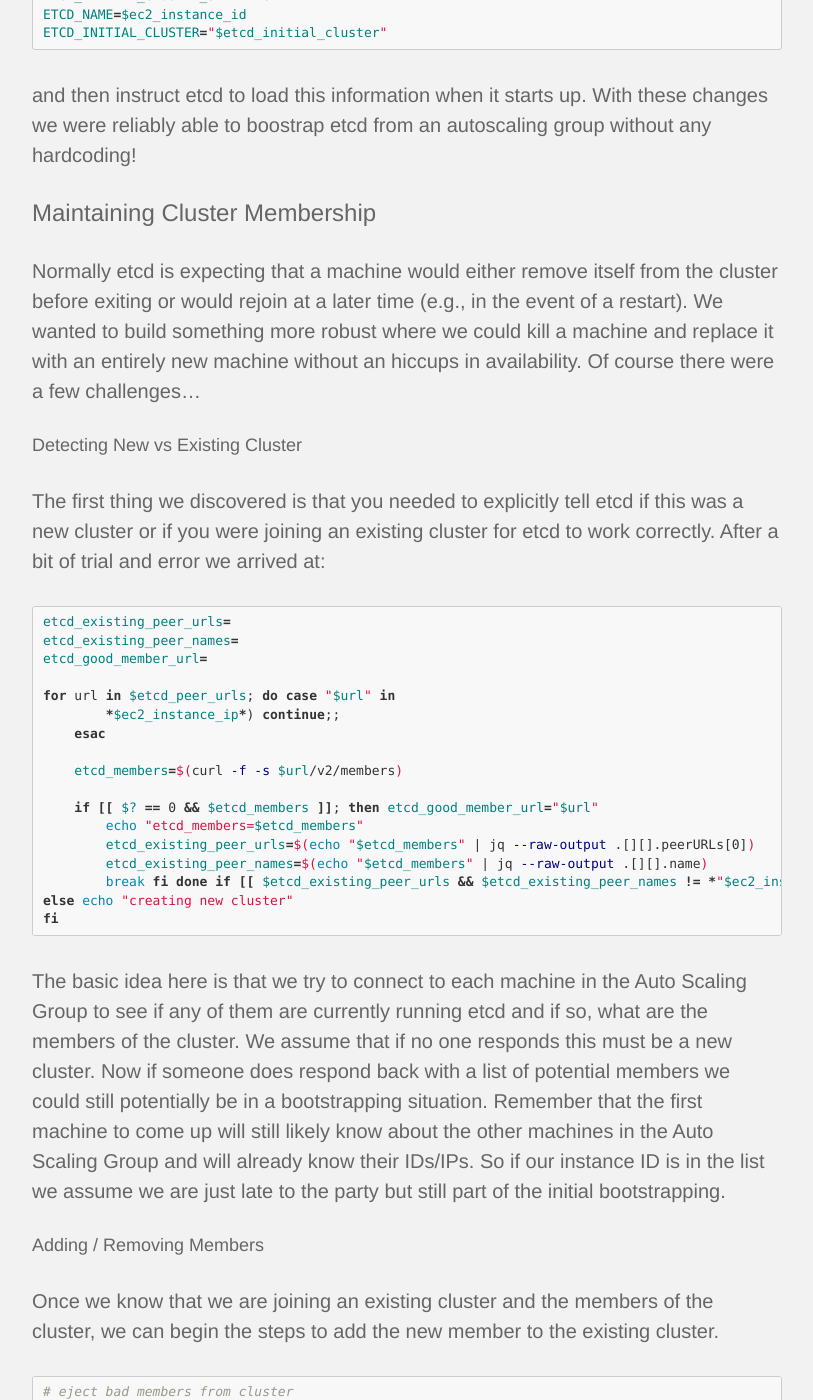
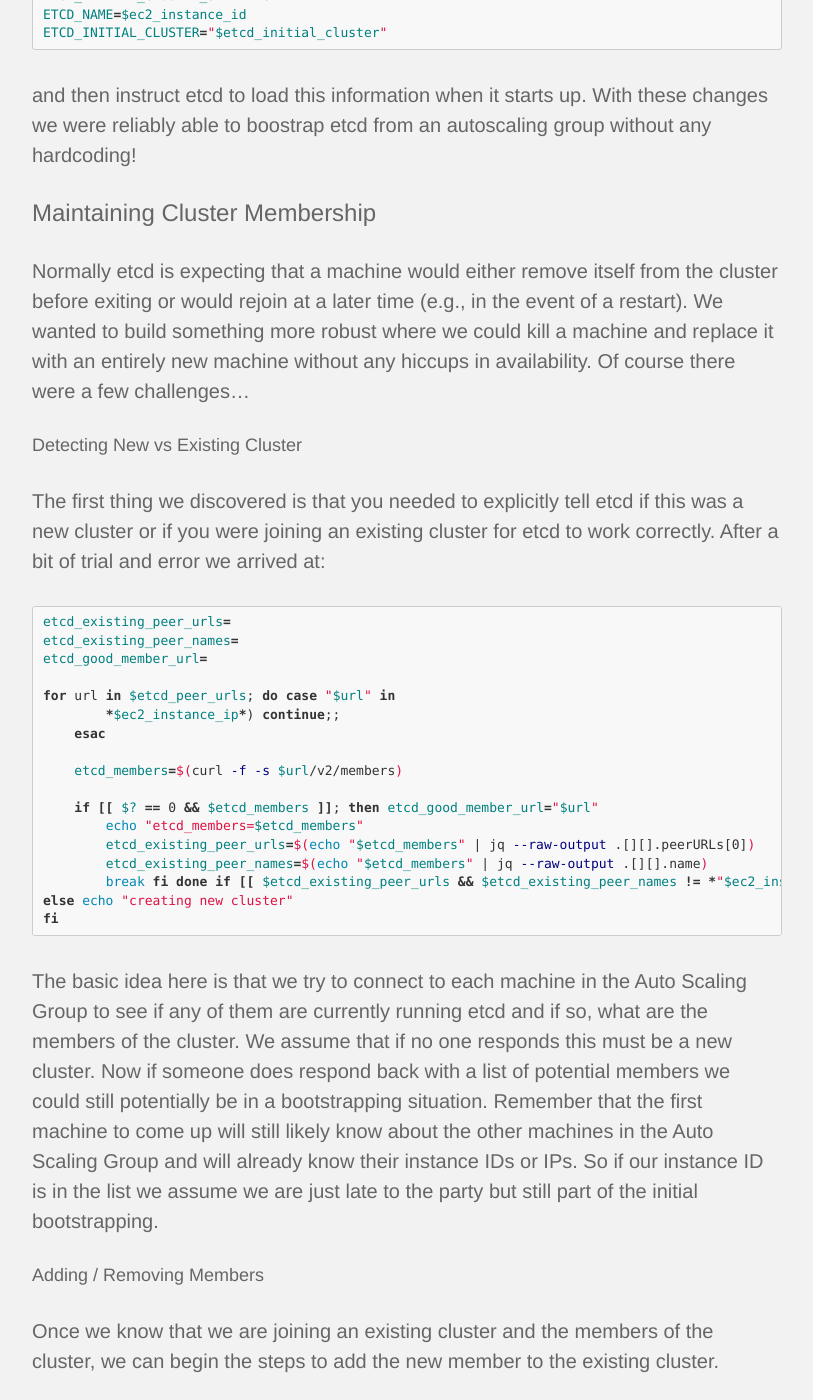
Before and after one commit to timwilliate/engineering-blog, a Jekyll site: the page built from _posts/2015-06-12-etcd-clustering.md, in a window 1280 px wide and 1400 px high, scrolled down 3645 px. Shown: the whole window, without its empty margins (233-1046 px from the left). Built offline with Jekyll 4.4.1, drawn with Linux system fonts in a browser that asks for light colours; nearby versions of some CDN libraries; some web fonts are replaced; Markdown is read by kramdown in place of the engine named in the settings; some of the changed text lies outside the part shown.

Commit message:
Corrected spelling, grammar and etcd2 reference in code.

````diff
--- a/_posts/2015-06-12-etcd-clustering.md
+++ b/_posts/2015-06-12-etcd-clustering.md
@@ -22,7 +22,7 @@
 
 ``` yaml
 coreos:
-  etcd2:
+  etcd:
     addr: localhost:4001
     peer-addr: localhost:7001
     peers: $ip_from_this_machine$:7001,$ip_from_other_machine$:7001,$ip_from_another_machine$:7001
@@ -73,7 +73,7 @@
 
 ### Maintaining Cluster Membership
 
-Normally etcd is expecting that a machine would either remove itself from the cluster before exiting or would rejoin at a later time (e.g., in the event of a restart). We wanted to build something more robust where we could kill a machine and replace it with an entirely new machine without an hiccups in availability. Of course there were a few challenges&hellip;
+Normally etcd is expecting that a machine would either remove itself from the cluster before exiting or would rejoin at a later time (e.g., in the event of a restart). We wanted to build something more robust where we could kill a machine and replace it with an entirely new machine without any hiccups in availability. Of course there were a few challenges&hellip;
 
 #### Detecting New vs Existing Cluster
 
@@ -107,7 +107,7 @@
 fi
 ```
 
-The basic idea here is that we try to connect to each machine in the Auto Scaling Group to see if any of them are currently running etcd and if so, what are the members of the cluster. We assume that if no one responds this must be a new cluster. Now if someone does respond back with a list of potential members we could still potentially be in a bootstrapping situation. Remember that the first machine to come up will still likely know about the other machines in the Auto Scaling Group and will already know their IDs/IPs. So if our instance ID is in the list we assume we are just late to the party but still part of the initial bootstrapping.
+The basic idea here is that we try to connect to each machine in the Auto Scaling Group to see if any of them are currently running etcd and if so, what are the members of the cluster. We assume that if no one responds this must be a new cluster. Now if someone does respond back with a list of potential members we could still potentially be in a bootstrapping situation. Remember that the first machine to come up will still likely know about the other machines in the Auto Scaling Group and will already know their instance IDs or IPs. So if our instance ID is in the list we assume we are just late to the party but still part of the initial bootstrapping.
 
 #### Adding / Removing Members
 
````
Also changed, not shown: other parts of _posts/2015-06-12-etcd-clustering.md (+1 -1 lines).
